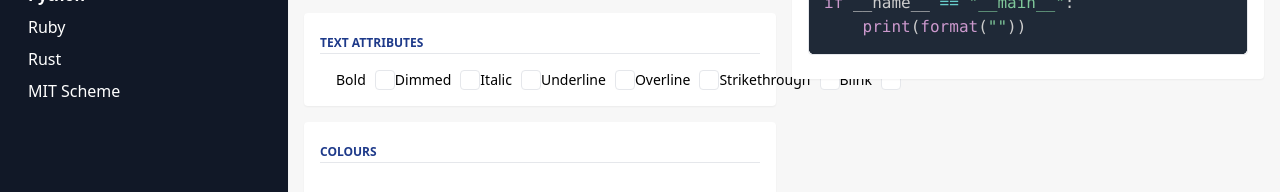
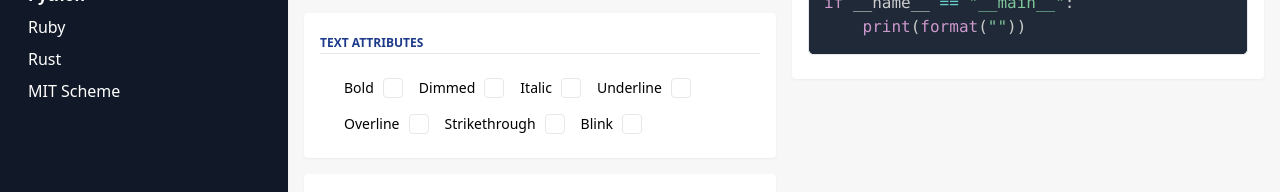
Before and after one commit to marginalhours/ansi-escape-artist, a React (Vite) app: page /colour#/colour in a window 1280 px wide. Shown: the part 445-637 px from the top of the page. Built offline with nearby package versions, Linux system fonts and the light colour scheme; what dom-particles would draw is missing.

Commit message:
Tweak CSS for smaller screens

```diff
--- a/src/Checkbox.tsx
+++ b/src/Checkbox.tsx
@@ -8,7 +8,7 @@ type CheckboxProps = {
 
 const Checkbox: FunctionComponent<CheckboxProps> = ({ checked, label, onChange }) => {
   return (
-    <div className="">
+    <div className="m-2">
       <label className="flex flex-row text-sm items-center justify-center cursor-pointer select-none">
         <span className="-mr-1">{label}</span>
         <input className="hide-checkbox" type='checkbox' checked={checked} onChange={onChange} />
--- a/src/EscapeColour.tsx
+++ b/src/EscapeColour.tsx
@@ -167,7 +167,7 @@ const EscapeColour = ({ languageType, escapeType, setEscapeType }: { languageTyp
         </Box>
         <Box>
           <Label text="Text Attributes" />
-          <div className="flex flex-row items-center justify-between px-4">
+          <div className="flex flex-row items-start justify-start px-4 flex-wrap">
             <Checkbox label="Bold" checked={bold} onChange={() => setBold(!bold)} />
             <Checkbox label="Dimmed" checked={dimmed} onChange={() => setDimmed(!dimmed)} />
             <Checkbox label="Italic" checked={italic} onChange={() => setItalic(!italic)} />
--- a/src/EscapeMovement.tsx
+++ b/src/EscapeMovement.tsx
@@ -97,7 +97,7 @@ const EscapeMovement = ({languageType, escapeType, setEscapeType}: {languageType
           setActive={() => { setMovementType(MovementType.SaveCursor); }}
         >
           <Label text="Miscellaneous"/>
-          <div className="inline-block flex justify-between" onChange={handleMiscellaneous}>
+          <div className="inline-block flex justify-start flex-wrap" onChange={handleMiscellaneous}>
             <Radiobutton label="Hide cursor" name="miscellaneous" value={(MovementType.HideCursor).toString()} checked={movementType == MovementType.HideCursor} />
             <Radiobutton label="Show cursor" name="miscellaneous" value={(MovementType.ShowCursor).toString()} checked={movementType == MovementType.ShowCursor} />
             <Radiobutton label="Save cursor position" name="miscellaneous" value={(MovementType.SaveCursor).toString()} checked={movementType === MovementType.SaveCursor} />
```
